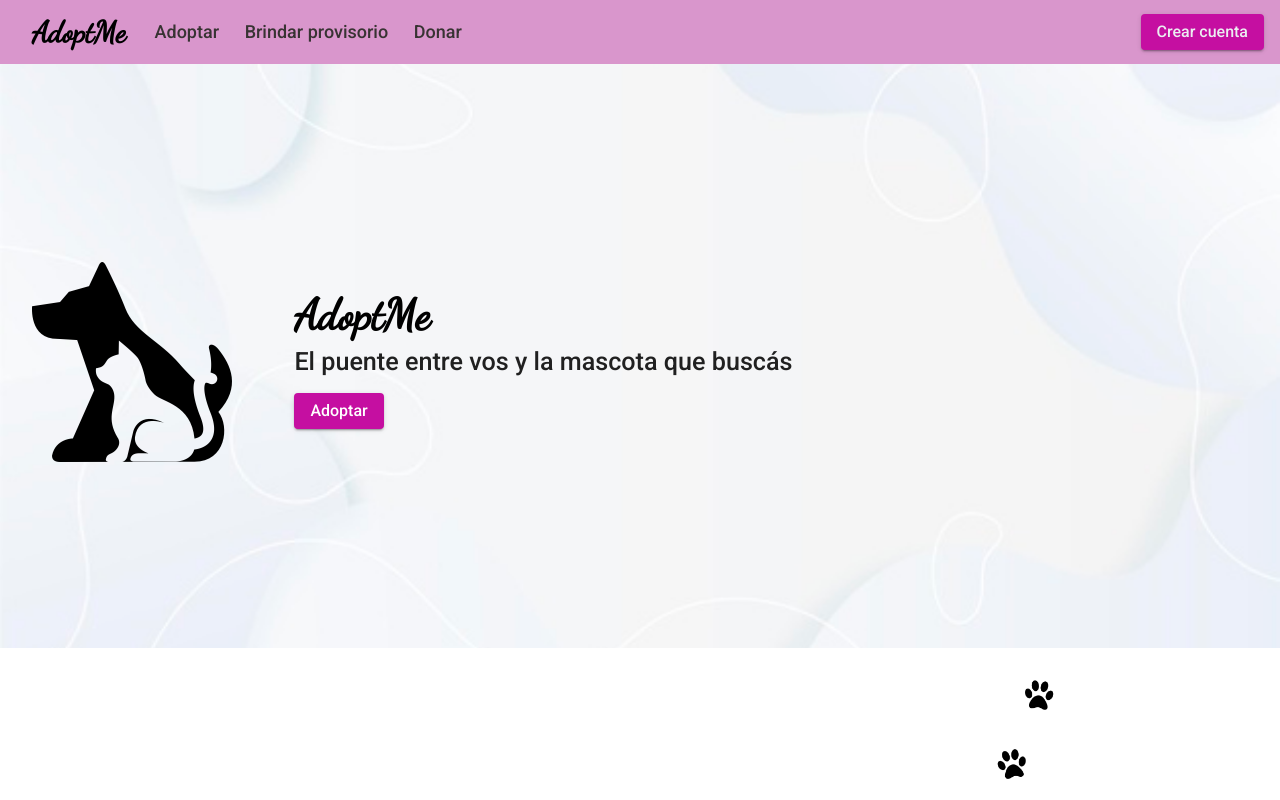
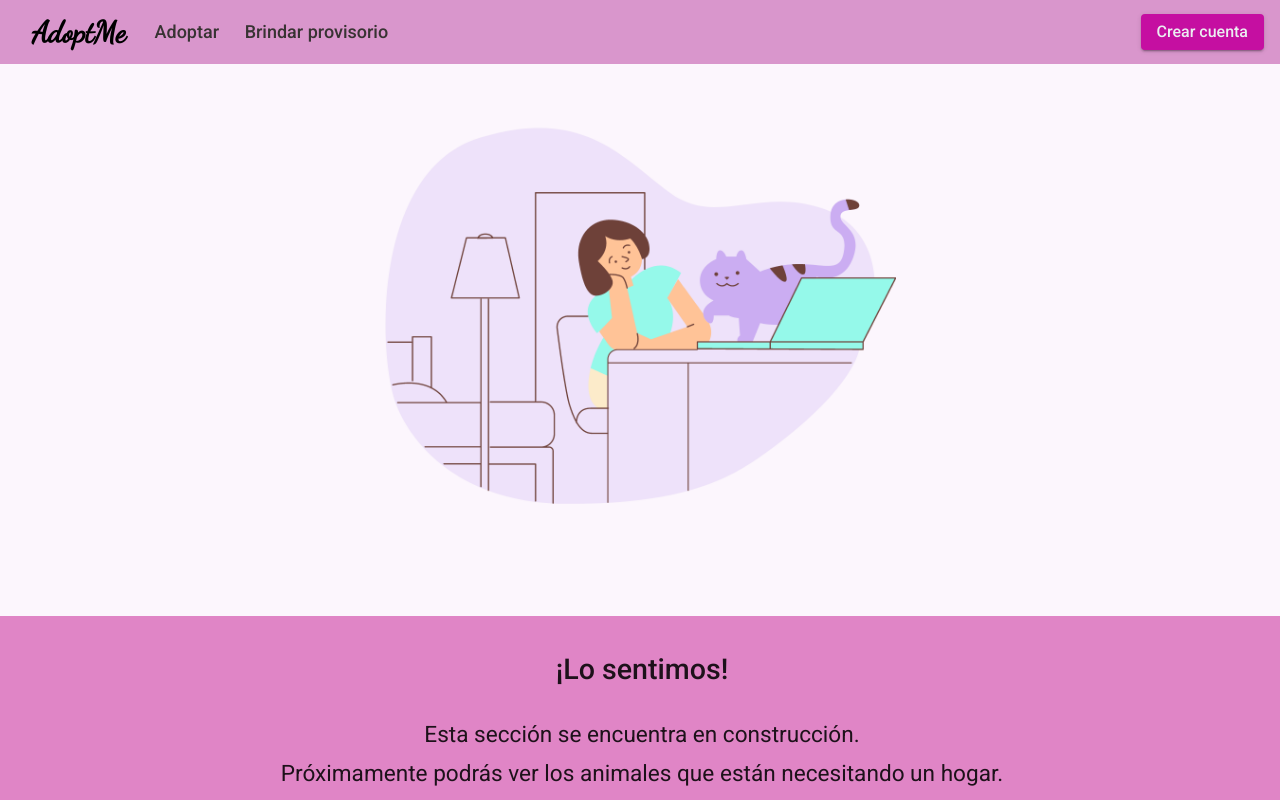
Before and after one commit to grupo5-proyecto5k4/adoptmefrontend, an Angular app: page /adoptar in a window 1280 px wide. Before the commit this address led to /. Built offline with nearby package versions, Linux system fonts and the light colour scheme.

Commit message:
adding under-construction page

```diff
--- a/src/app/app.module.ts
+++ b/src/app/app.module.ts
@@ -15,12 +15,14 @@ import { MatDialogModule } from '@angular/material/dialog';
 import { ComponentsModule } from 'src/app/components/components.module';
 import { ReactiveFormsModule, FormsModule } from '@angular/forms';
 import { LandingPageComponent } from './landing-page/landing-page.component';
+import { UnderConstructionComponent } from './under-construction/under-construction.component';
 
 @NgModule({
   declarations: [
     AppComponent,
     NavbarComponent,
     LandingPageComponent,
+    UnderConstructionComponent,
   ],
   imports: [
     BrowserModule,
--- a/src/app/navbar/navbar.component.html
+++ b/src/app/navbar/navbar.component.html
@@ -7,9 +7,8 @@
     <!-- mat-toolbar referencia al contenido del boton hamburguesa -->
     <mat-toolbar>Menu</mat-toolbar>
     <mat-nav-list>
-      <a mat-list-item href="#">Adoptar</a>
-      <a mat-list-item href="#">Brindar provisorio</a>
-      <a mat-list-item href="#">Donar</a>
+      <a mat-list-item routerLink="/adoptar" (click)="drawer.toggle()">Adoptar</a>
+      <a mat-list-item routerLink="/provisorio" (click)="drawer.toggle()">Brindar provisorio</a>
       <fa-icon [icon]="faPaw" class="paw-icon"></fa-icon>
     </mat-nav-list>
   </mat-sidenav>
@@ -26,9 +25,8 @@
         <mat-icon aria-label="Side nav toggle icon">menu</mat-icon>
       </button>
       <a href="#" class="adoptme-title">AdoptMe</a>
-      <a href="#" class="nav-titles">Adoptar</a>
-      <a href="#" class="nav-titles">Brindar provisorio</a>
-      <a href="#" class="nav-titles">Donar</a>
+      <a routerLink="/adoptar" class="nav-titles">Adoptar</a>
+      <a routerLink="/provisorio" class="nav-titles">Brindar provisorio</a>
       <span class="spacer"></span>
       <a mat-raised-button color="accent" id="btncuenta" (click)="goToSignUpOptions()">Crear cuenta</a>
     </mat-toolbar>
--- /dev/null
+++ b/src/app/under-construction/under-construction.component.html
@@ -0,0 +1,10 @@
+<div class=container-construction>
+    <div class=img-item>
+        <img class=img-construction src="./assets/under-construction-images/cat-girl.png" alt="Mujer trabajando en una computadora acompañada de su gato">
+    </div>
+    <div class=txt-construction>
+        <p class=title-bold>¡Lo sentimos!</p>
+        <p> Esta sección se encuentra en construcción.</p>
+        <p>Próximamente podrás ver los animales que están necesitando un hogar.</p>
+    </div>
+</div>
--- /dev/null
+++ b/src/app/under-construction/under-construction.component.scss
@@ -0,0 +1,36 @@
+.container-construction{
+    background-color: #FCF6FD;
+}
+
+.txt-construction{
+    background-color: #E085C6;
+    text-align: center;
+    width: 100%;
+    padding: 40px 2px 40px 2px;
+    margin-top: 40px;
+    font-size: calc(0.7em + 1vw);
+    line-height: 120%;
+}
+
+.title-bold{
+    font-weight: 500;
+    font-size: calc(0.7em + 1vw);
+    padding-bottom: 2%;
+}
+
+
+.img-construction{
+    display: block;
+    margin-left: auto;
+    margin-right: auto;
+    width: 40%;
+}
+
+@media (max-width:600px){
+    .img-construction{
+        display: block;
+        margin-left: auto;
+        margin-right: auto;
+        width: 70%;
+    }
+}
--- /dev/null
+++ b/src/app/under-construction/under-construction.component.ts
@@ -0,0 +1,15 @@
+import { Component, OnInit } from '@angular/core';
+
+@Component({
+  selector: 'app-under-construction',
+  templateUrl: './under-construction.component.html',
+  styleUrls: ['./under-construction.component.scss']
+})
+export class UnderConstructionComponent implements OnInit {
+
+  constructor() { }
+
+  ngOnInit(): void {
+  }
+
+}
```
Also changed, not shown: src/app/app-routing.module.ts (+7 -0 lines), src/assets/under-construction-images/cat-girl.png (added), 1 other file (tests, documents, lock files or other folders).
